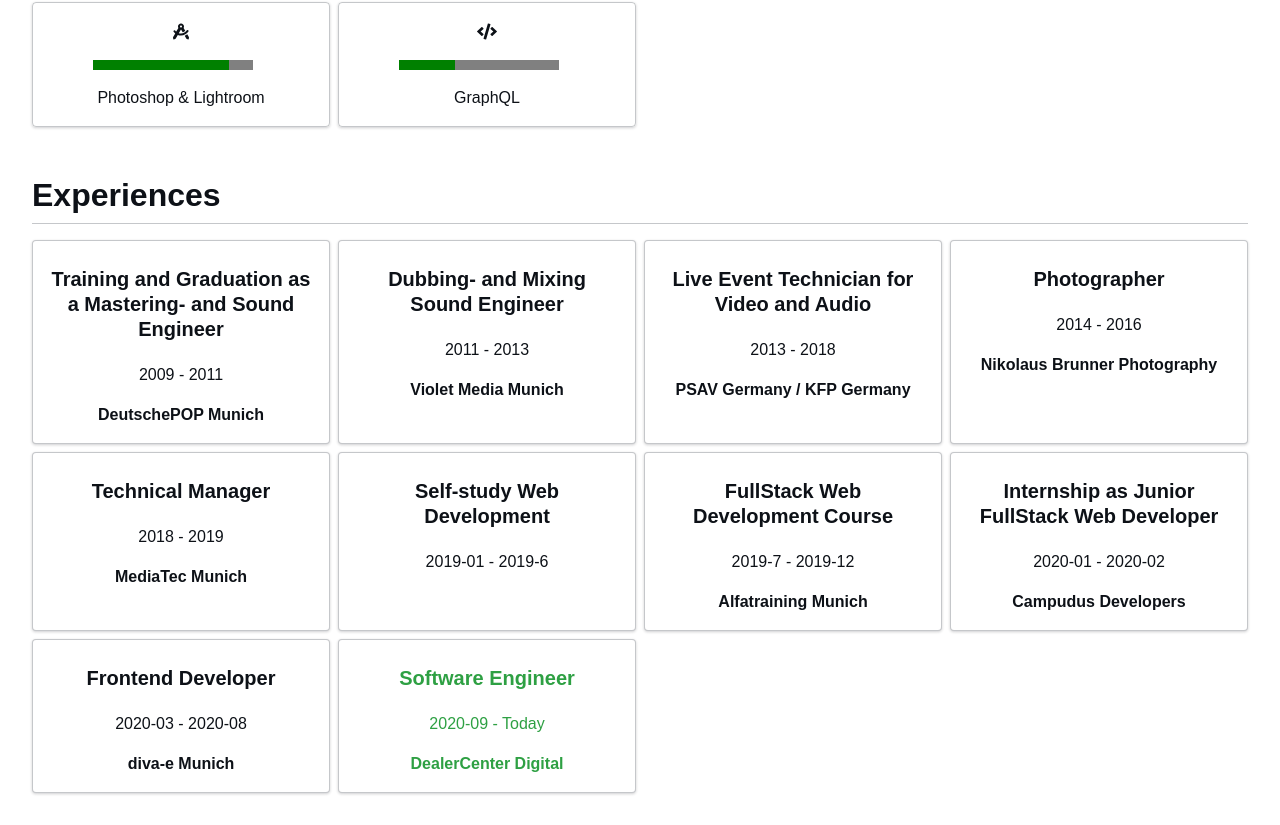
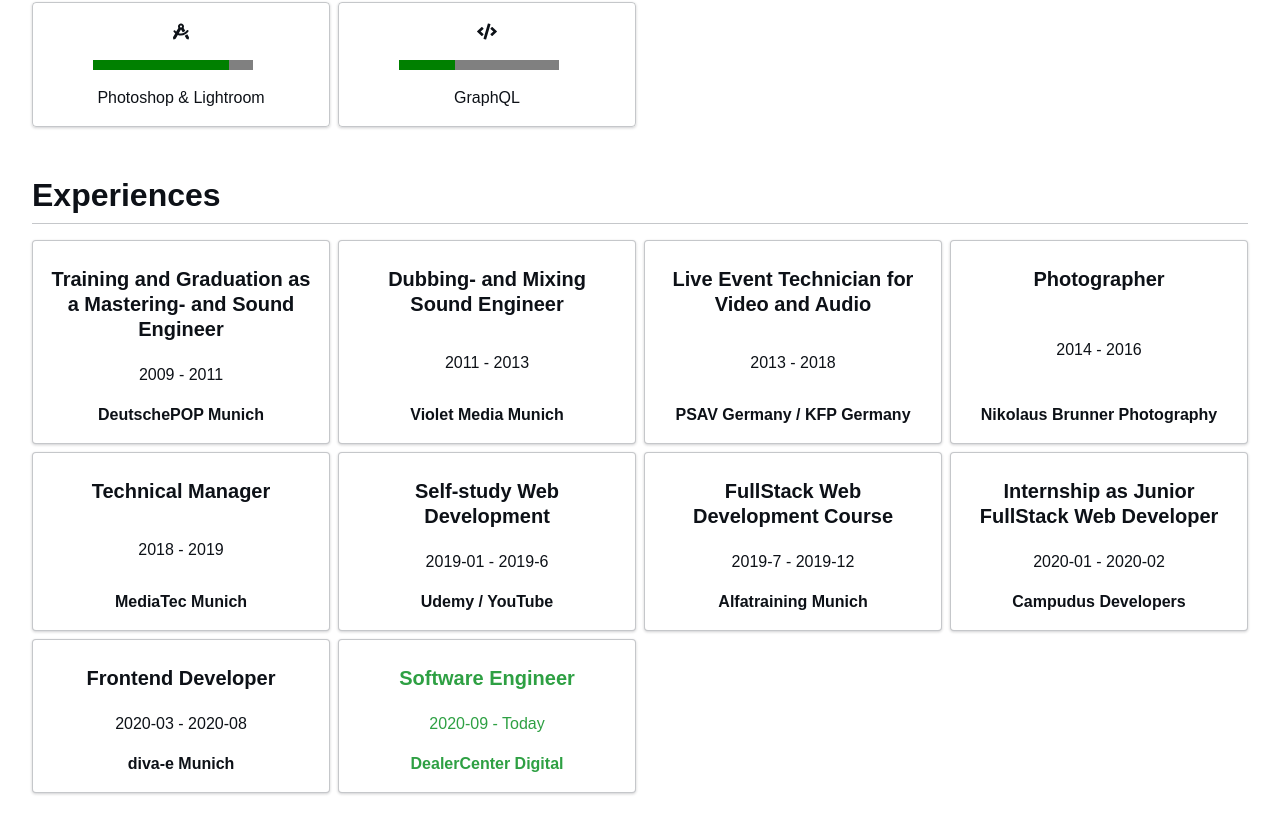
Before and after one commit to nikbrunner/nibru.dev, a Next.js app: page / in a window 1280 px wide. Shown: the part 682-1507 px from the top of the page. Built offline with nearby package versions, Linux system fonts and the light colour scheme.

Commit message:
Improved expreriences

```diff
--- a/data/experiences.ts
+++ b/data/experiences.ts
@@ -28,7 +28,8 @@ const experiences: Experience[] = [
   },
   {
     dateRange: '2019-01 - 2019-6',
-    title: 'Self-study Web Development'
+    title: 'Self-study Web Development',
+    company: 'Udemy / YouTube'
   },
   {
     dateRange: '2019-7 - 2019-12',
--- a/scss/components/_Experience.scss
+++ b/scss/components/_Experience.scss
@@ -1,6 +1,12 @@
 // TODO Style Experience component
 .Experience {
-  @include flex(column nowrap, flex-start, center, center, $inline: true);
+  @include flex(
+    column nowrap,
+    space-between,
+    center,
+    center,
+    $inline: true
+  );
   @include box-shadow-default();
 
   padding: $space-m;
```
